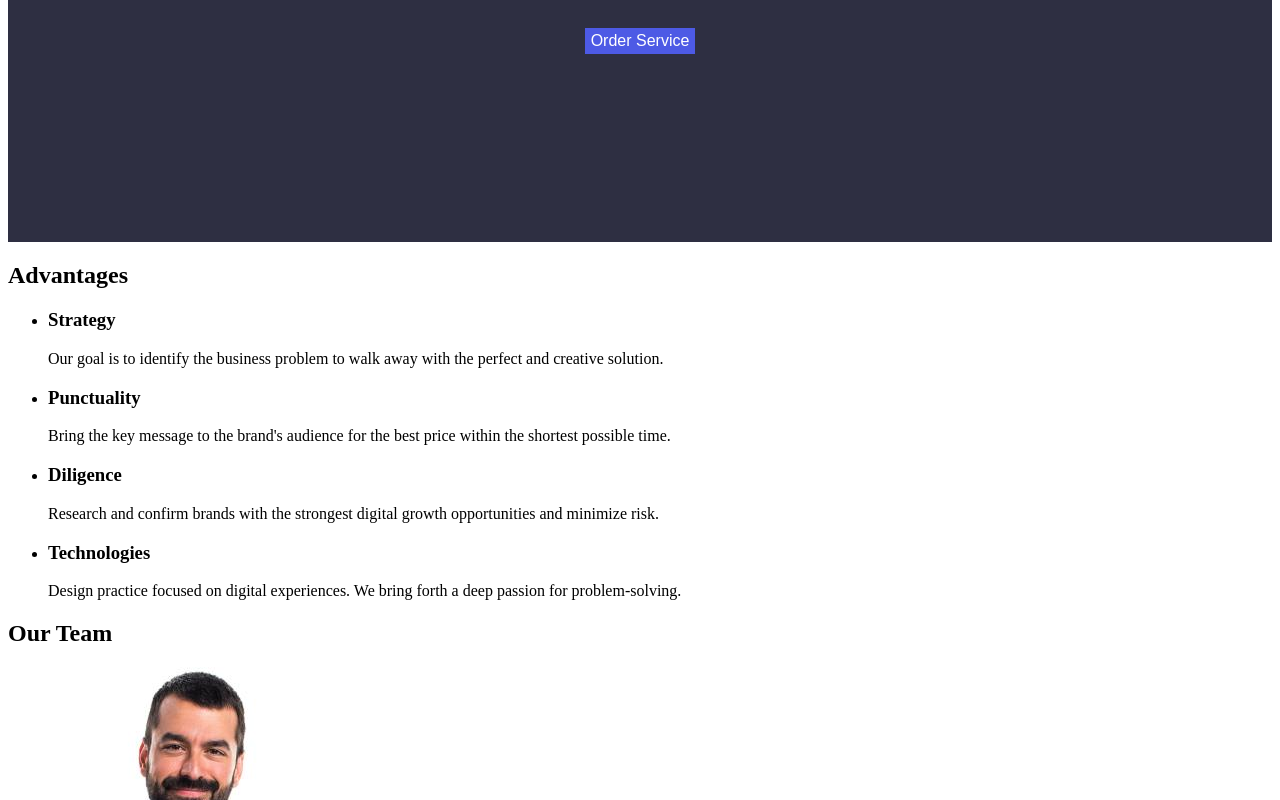
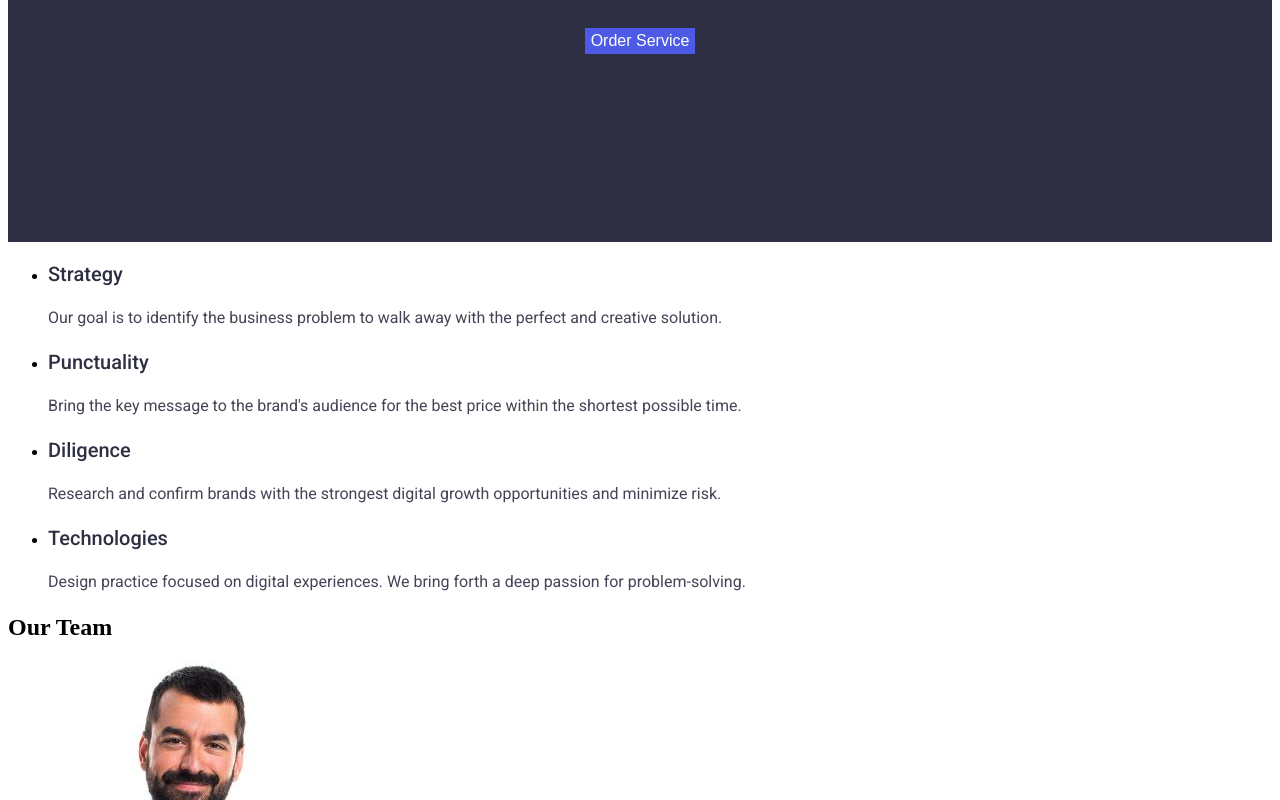
Before and after one commit to SerhiiKorzhov/goit-markup-hw-02, a plain HTML site: page index.html in a window 1280 px wide. Shown: the part 508-1308 px from the top of the page. Drawn offline with Linux system fonts and the light colour scheme.

Commit message:
added styles to class advantages

```diff
--- a/index.html
+++ b/index.html
@@ -36,13 +36,13 @@
             <h1 class="hero-title">Effective Solutions for Your Business</h1>
             <button type="button" class="hero-button">Order Service</button>
         </section>
-        <section>
-            <h2>Advantages</h2>
-            <ul>
-            <li><h3>Strategy</h3><p>Our goal is to identify the business problem to walk away with the perfect and creative solution.</p></li>
-            <li><h3>Punctuality</h3><p>Bring the key message to the brand's audience for the best price within the shortest possible time.</p></li>
-            <li><h3>Diligence</h3><p>Research and confirm brands with the strongest digital growth opportunities and minimize risk.</p></li>
-            <li><h3>Technologies</h3><p>Design practice focused on digital experiences. We bring forth a deep passion for problem-solving.</p></li>
+        <section class="advantages">
+            <h2 hidden class="advantages-title">Advantages</h2>
+            <ul class="advantages-list">
+            <li class="advantages-item"><h3 class="advantages-subtitle">Strategy</h3><p class="advantages-text">Our goal is to identify the business problem to walk away with the perfect and creative solution.</p></li>
+            <li class="advantages-item"><h3 class="advantages-subtitle">Punctuality</h3><p class="advantages-text">Bring the key message to the brand's audience for the best price within the shortest possible time.</p></li>
+            <li class="advantages-item"><h3 class="advantages-subtitle">Diligence</h3><p class="advantages-text">Research and confirm brands with the strongest digital growth opportunities and minimize risk.</p></li>
+            <li class="advantages-item"><h3 class="advantages-subtitle">Technologies</h3><p class="advantages-text">Design practice focused on digital experiences. We bring forth a deep passion for problem-solving.</p></li>
             </ul>
         </section>
         <section>
--- a/styles.css
+++ b/styles.css
@@ -71,3 +71,19 @@
 .hero-button:hover, .hero-button:focus{
     background-color: #404BBF;
 }
+.advantages-subtitle{
+    font-family: "Roboto", sans-serif;
+    font-weight: 500;
+    color: #2E2F42;
+    font-style: normal;
+    font-size: 20px;
+    line-height: 1.2;
+}
+.advantages-text{
+    font-family: "Roboto", sans-serif;
+    font-weight: 400;
+    color:#434455;
+    font-style:normal;
+    font-size: 16px;
+    line-height: 1.5;
+}
```
